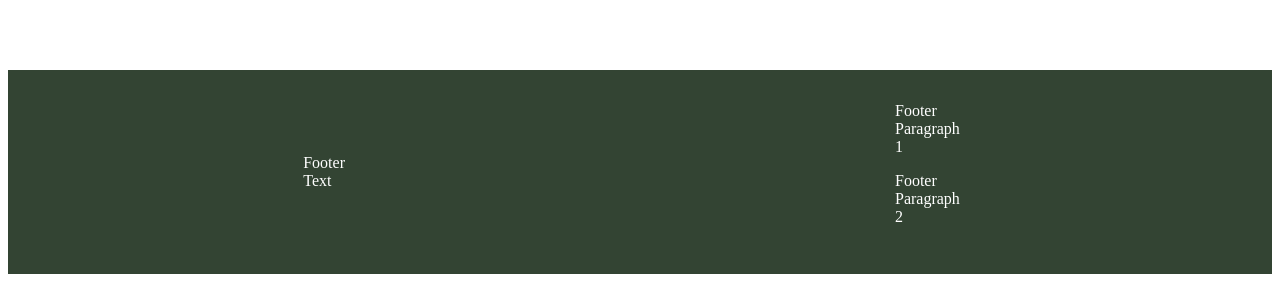
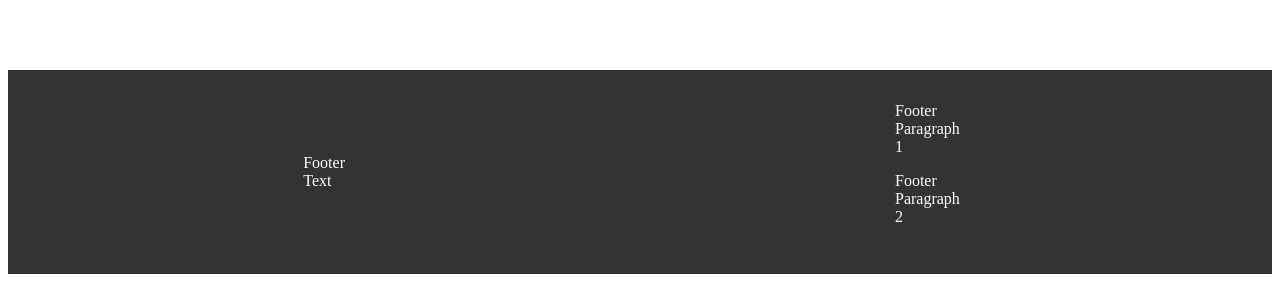
Before and after one commit to AliRezaBmeDu/conference-capstone, a plain HTML site: page about.html in a window 1280 px wide. Shown: the part 1500-1782 px from the top of the page. Drawn offline with Linux system fonts and the light colour scheme.

```diff
--- a/about.html
+++ b/about.html
@@ -187,7 +187,7 @@
         }
 
         footer {
-    background-color: #343;
+    background-color: #333;
     color: #fff;
     padding: 2rem;
   }
```
